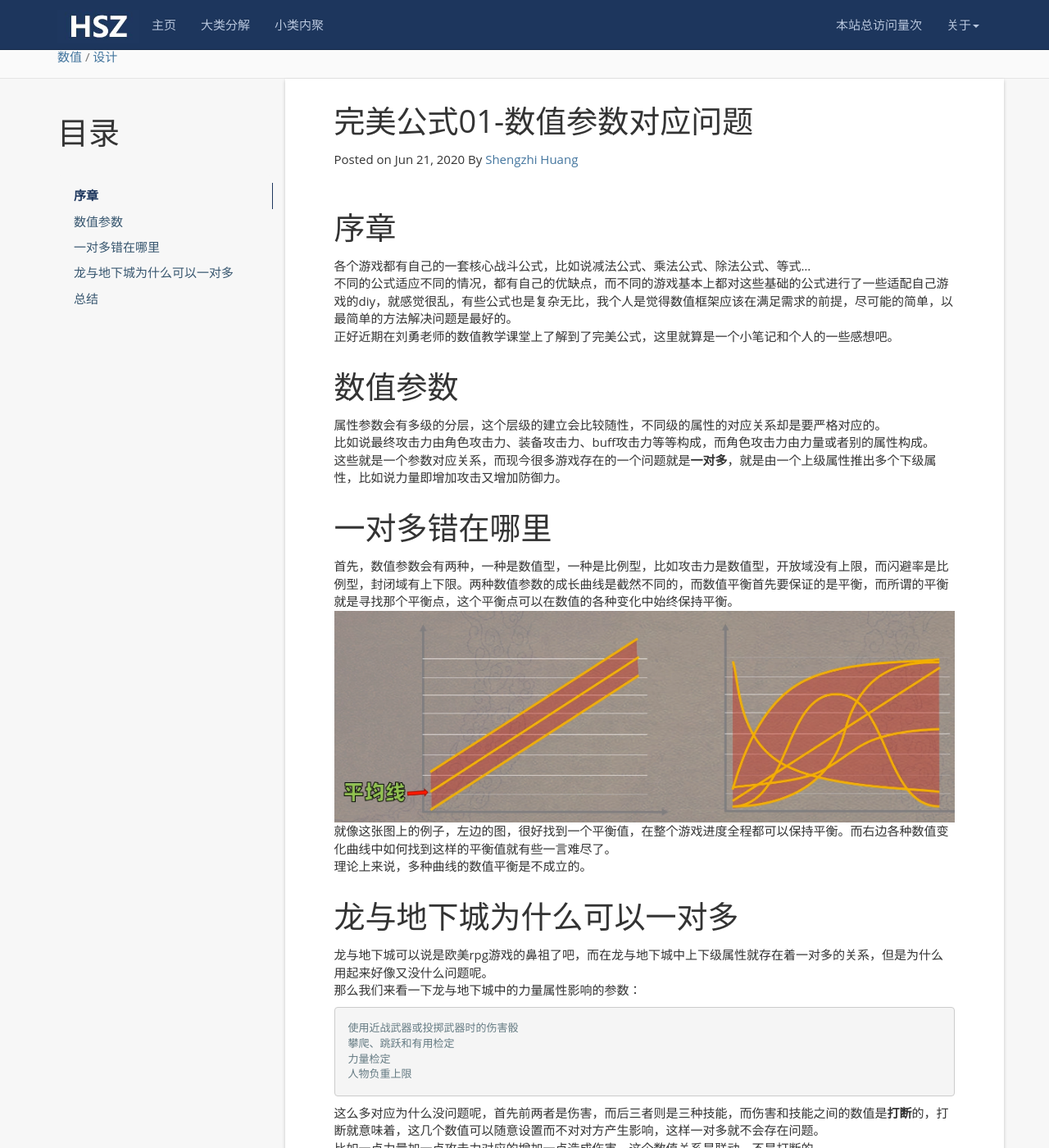
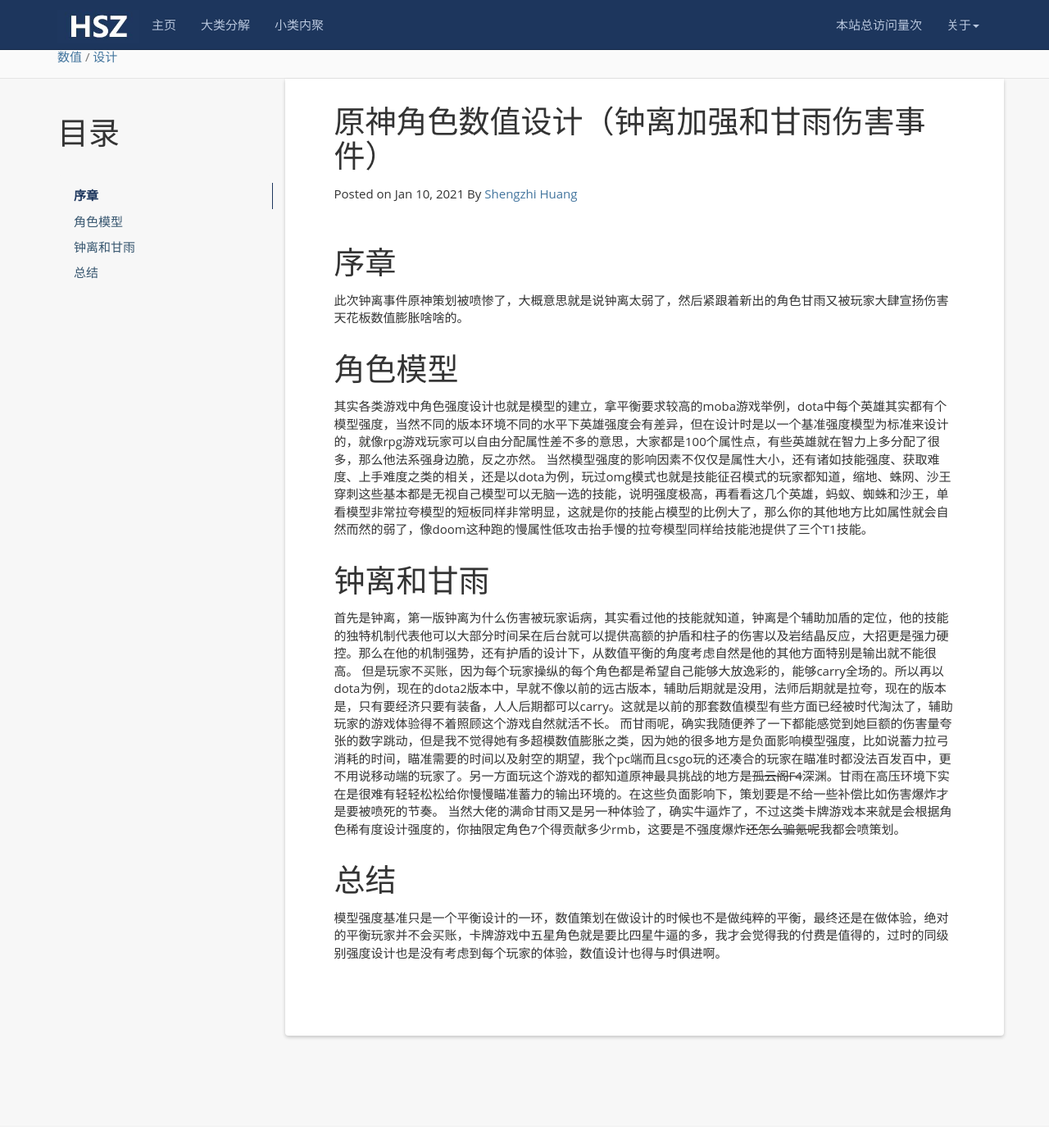
Before and after one commit to hsz19941021/hsz19941021.github.io, a Jekyll site: the page built from _posts/2020-06-21-perfect-formula-01.md, in a window 1280 px wide and 1400 px high, scrolled down 252 px. Shown: the whole window at 82% size. Built offline with Jekyll 4.4.1, drawn with Linux system fonts in a browser that asks for light colours; nearby versions of some CDN libraries; a script that is not in the unit is left out; comment, search, counter and statistics services are not loaded; some of the changed text lies outside the part shown.

Commit message:
修改文件: _posts/2020-06-21-perfect-formula-01.md

````diff
--- a/_posts/2020-06-21-perfect-formula-01.md
+++ b/_posts/2020-06-21-perfect-formula-01.md
@@ -1,7 +1,7 @@
 ---
 layout: post
-title: 完美公式01-数值参数对应问题
-date:   2020-06-21
+title: 原神角色数值设计（钟离加强和甘雨伤害事件）
+date:   2021-01-10
 categories: 数值
 tag: 设计
 ---
@@ -12,35 +12,19 @@ tag: 设计
 
 序章
 ====================================
-各个游戏都有自己的一套核心战斗公式，比如说减法公式、乘法公式、除法公式、等式...
-不同的公式适应不同的情况，都有自己的优缺点，而不同的游戏基本上都对这些基础的公式进行了一些适配自己游戏的diy，就感觉很乱，有些公式也是复杂无比，我个人是觉得数值框架应该在满足需求的前提，尽可能的简单，以最简单的方法解决问题是最好的。
-正好近期在刘勇老师的数值教学课堂上了解到了完美公式，这里就算是一个小笔记和个人的一些感想吧。
+此次钟离事件原神策划被喷惨了，大概意思就是说钟离太弱了，然后紧跟着新出的角色甘雨又被玩家大肆宣扬伤害天花板数值膨胀啥啥的。
 
 
-# 数值参数
-属性参数会有多级的分层，这个层级的建立会比较随性，不同级的属性的对应关系却是要严格对应的。
-比如说最终攻击力由角色攻击力、装备攻击力、buff攻击力等等构成，而角色攻击力由力量或者别的属性构成。
-这些就是一个参数对应关系，而现今很多游戏存在的一个问题就是**一对多**，就是由一个上级属性推出多个下级属性，比如说力量即增加攻击又增加防御力。
+# 角色模型
+其实各类游戏中角色强度设计也就是模型的建立，拿平衡要求较高的moba游戏举例，dota中每个英雄其实都有个模型强度，当然不同的版本环境不同的水平下英雄强度会有差异，但在设计时是以一个基准强度模型为标准来设计的，就像rpg游戏玩家可以自由分配属性差不多的意思，大家都是100个属性点，有些英雄就在智力上多分配了很多，那么他法系强身边脆，反之亦然。
+当然模型强度的影响因素不仅仅是属性大小，还有诸如技能强度、获取难度、上手难度之类的相关，还是以dota为例，玩过omg模式也就是技能征召模式的玩家都知道，缩地、蛛网、沙王穿刺这些基本都是无视自己模型可以无脑一选的技能，说明强度极高，再看看这几个英雄，蚂蚁、蜘蛛和沙王，单看模型非常拉夸模型的短板同样非常明显，这就是你的技能占模型的比例大了，那么你的其他地方比如属性就会自然而然的弱了，像doom这种跑的慢属性低攻击抬手慢的拉夸模型同样给技能池提供了三个T1技能。
 
-# 一对多错在哪里
-首先，数值参数会有两种，一种是数值型，一种是比例型，比如攻击力是数值型，开放域没有上限，而闪避率是比例型，封闭域有上下限。两种数值参数的成长曲线是截然不同的，而数值平衡首先要保证的是平衡，而所谓的平衡就是寻找那个平衡点，这个平衡点可以在数值的各种变化中始终保持平衡。
-![1]({{ '/styles/images/2020-06-21/1.png' | prepend: site.baseurl  }})
-就像这张图上的例子，左边的图，很好找到一个平衡值，在整个游戏进度全程都可以保持平衡。而右边各种数值变化曲线中如何找到这样的平衡值就有些一言难尽了。
-理论上来说，多种曲线的数值平衡是不成立的。
+# 钟离和甘雨
+首先是钟离，第一版钟离为什么伤害被玩家诟病，其实看过他的技能就知道，钟离是个辅助加盾的定位，他的技能的独特机制代表他可以大部分时间呆在后台就可以提供高额的护盾和柱子的伤害以及岩结晶反应，大招更是强力硬控。那么在他的机制强势，还有护盾的设计下，从数值平衡的角度考虑自然是他的其他方面特别是输出就不能很高。
+但是玩家不买账，因为每个玩家操纵的每个角色都是希望自己能够大放逸彩的，能够carry全场的。所以再以dota为例，现在的dota2版本中，早就不像以前的远古版本，辅助后期就是没用，法师后期就是拉夸，现在的版本是，只有要经济只要有装备，人人后期都可以carry。这就是以前的那套数值模型有些方面已经被时代淘汰了，辅助玩家的游戏体验得不着照顾这个游戏自然就活不长。
+而甘雨呢，确实我随便养了一下都能感觉到她巨额的伤害量夸张的数字跳动，但是我不觉得她有多超模数值膨胀之类，因为她的很多地方是负面影响模型强度，比如说蓄力拉弓消耗的时间，瞄准需要的时间以及射空的期望，我个pc端而且csgo玩的还凑合的玩家在瞄准时都没法百发百中，更不用说移动端的玩家了。另一方面玩这个游戏的都知道原神最具挑战的地方是~~孤云阁F4~~深渊。甘雨在高压环境下实在是很难有轻轻松松给你慢慢瞄准蓄力的输出环境的。在这些负面影响下，策划要是不给一些补偿比如伤害爆炸才是要被喷死的节奏。
+当然大佬的满命甘雨又是另一种体验了，确实牛逼炸了，不过这类卡牌游戏本来就是会根据角色稀有度设计强度的，你抽限定角色7个得贡献多少rmb，这要是不强度爆炸~~还怎么骗氪呢~~我都会喷策划。
 
-# 龙与地下城为什么可以一对多
-龙与地下城可以说是欧美rpg游戏的鼻祖了吧，而在龙与地下城中上下级属性就存在着一对多的关系，但是为什么用起来好像又没什么问题呢。
-那么我们来看一下龙与地下城中的力量属性影响的参数：
-```近战攻击命中骰
-使用近战武器或投掷武器时的伤害骰
-攀爬、跳跃和有用检定
-力量检定
-人物负重上限
-```
-这么多对应为什么没问题呢，首先前两者是伤害，而后三者则是三种技能，而伤害和技能之间的数值是**打断**的，打断就意味着，这几个数值可以随意设置而不对对方产生影响，这样一对多就不会存在问题。
-比如一点力量加一点攻击力对应的增加一点造成伤害，这个数值关系是联动，不是打断的。
-而力量和负重的对应关系呢？我们可以拉个表格随意设置，只要总体上是力量越高负重越大就没有问题，可以随意设置这就是打断的。
-而且龙与地下城是桌游，桌游意味着游戏时间短，数值域是小而封闭的，也就意味着所有的数值情况是可以穷举出来的，即使出现了一对多也是可以设计的，而常见的mmorpg这种开放域的网游，如果用上了一对多，那么一套3个月能算完的数值可能3年都算不完美。
 
 # 总结
-一对多并不是说不能用，反对的也不是一对多本身，而是反对这种数值混乱，如果是封闭域的数值，而且数值框架非常干净严谨，那么用一对多也是可以的，毕竟只要数值策划能全程把控游戏中的每一个数值环节，那么这个数值不考虑复杂程度至少是可行的。
+模型强度基准只是一个平衡设计的一环，数值策划在做设计的时候也不是做纯粹的平衡，最终还是在做体验，绝对的平衡玩家并不会买账，卡牌游戏中五星角色就是要比四星牛逼的多，我才会觉得我的付费是值得的，过时的同级别强度设计也是没有考虑到每个玩家的体验，数值设计也得与时俱进啊。
````
